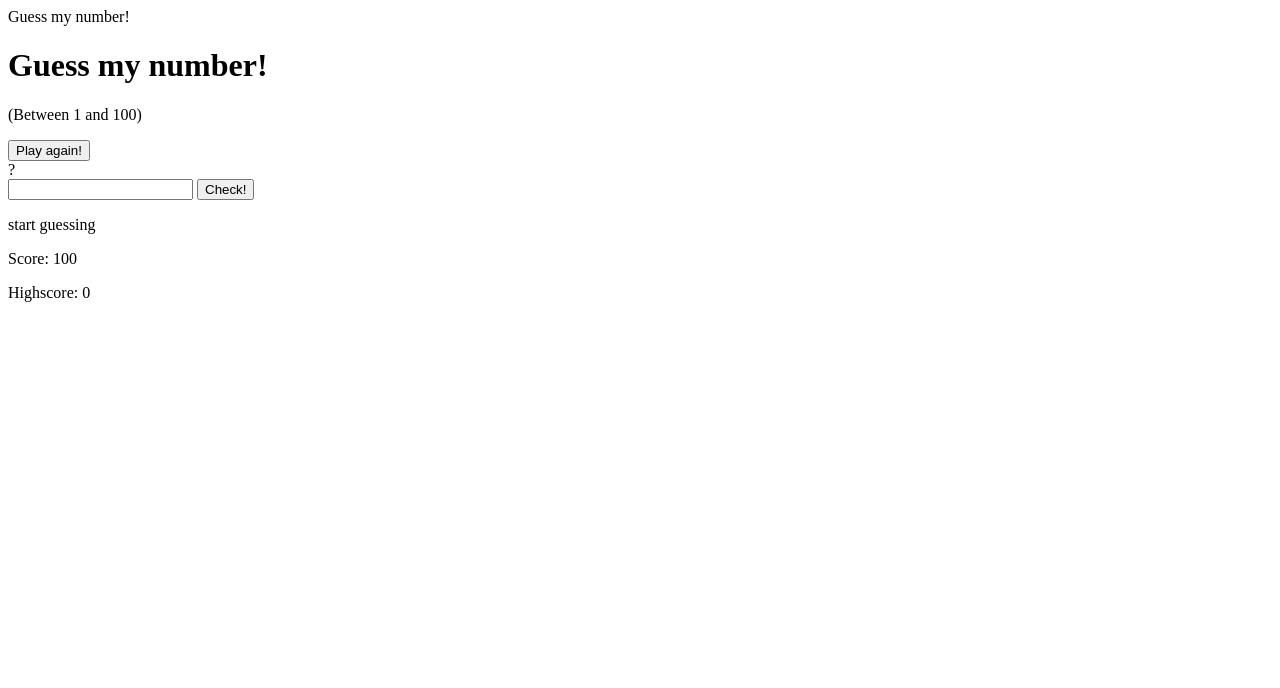
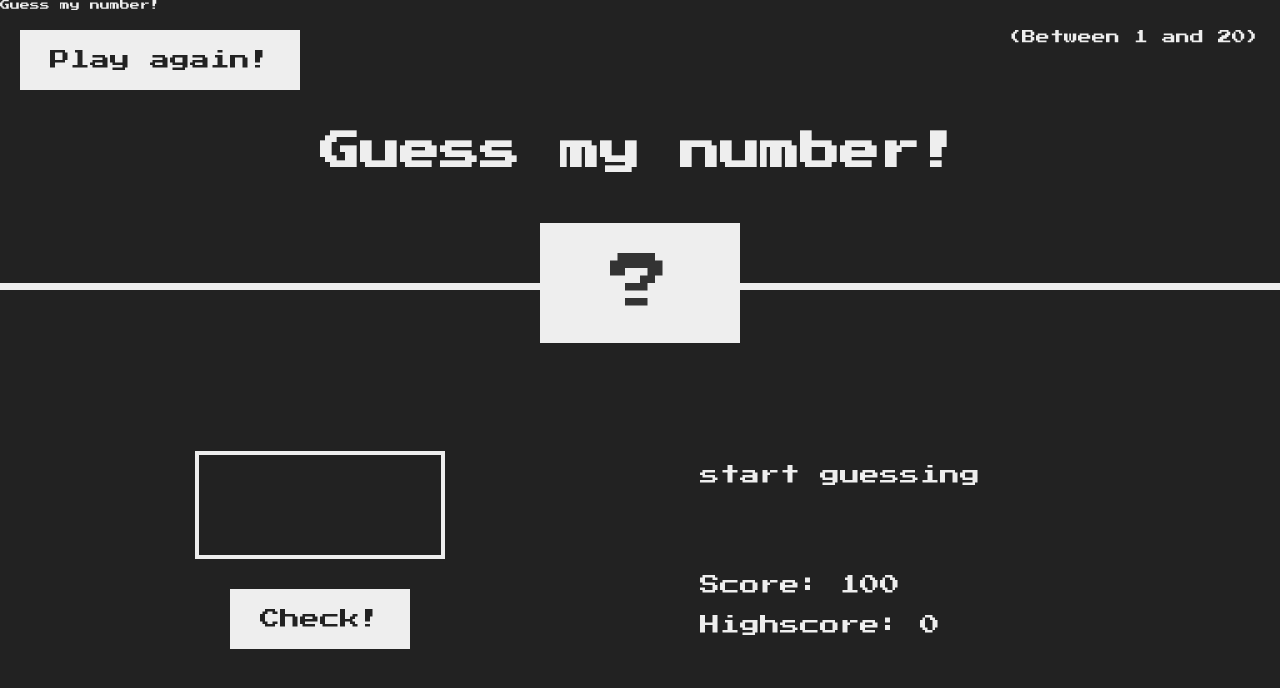
Before and after one commit to HenriqueGarciaS/Guess-my-number-js, a plain HTML site: page index.html in a window 1280 px wide. Drawn offline with Linux system fonts and the light colour scheme.

Commit message:
check number function

```diff
--- a/index.html
+++ b/index.html
@@ -5,24 +5,24 @@
         <meta name = "viewport" content = "width=device-width, initial-scale=1.0"/>
         <meta http-equiv="X-UA-compatible" content = "ie=edge" />
         <link rel="stylesheet" href="style.css" />
-        <tittle> Guess my number!</tittle>
+        <tittle>Guess my number!</tittle>
     </head>
     <body>
         <header>
             <h1>Guess my number!</h1>
-            <p class="between">(Between 1 and 100)</p>
-            <button class="btn-again">Play again!</button>
+            <p class="between">(Between 1 and 20)</p>
+            <button class="btn again">Play again!</button>
             <div class="number">?</div>
         </header>
         <main>
             <section class="left">
                 <input type="number" class="guess" />
-                <button class="btn-check">Check!</button>
+                <button class="btn check" onclick="checkNumber()">Check!</button>
             </section>
             <section class="right">
                 <p class="message">start guessing</p>
                 <p class="label-score"> Score: <span class="score">100</span></p>
-                <p class="label-highsocre">
+                <p class="label-highscore">
                     Highscore: <span class="highscore">0</span>
                 </p>
             </section>
--- a/script.js
+++ b/script.js
@@ -0,0 +1,24 @@
+'use strict';
+
+let score = parseInt(document.querySelector('.score').textContent);
+let number = Math.floor(Math.random() * 21);
+
+function checkNumber(){
+    let guessedNumber = parseInt(document.querySelector('.guess').value)
+    if(guessedNumber === number){
+        document.querySelector('.number').value = number;
+        document.querySelector('.message').textContent = 'You guessed correctly';
+        document.querySelector('.highscore').textContent = score;
+        document.querySelector('.number').textContent = number
+    }
+    else if(guessedNumber < number){
+        document.querySelector('.message').textContent = 'Too low';
+        score--;
+        document.querySelector('.score').textContent = score
+    }
+    else {
+        document.querySelector('.message').textContent = 'Too high';
+        score--;
+        document.querySelector('.score').textContent = score
+    }
+}
--- a/style.css
+++ b/style.css
@@ -0,0 +1,119 @@
+@import url('https://fonts.googleapis.com/css?family=Press+Start+2P&display=swap');
+
+* {
+  margin: 0;
+  padding: 0;
+  box-sizing: inherit;
+}
+
+html {
+  font-size: 62.5%;
+  box-sizing: border-box;
+}
+
+body {
+  font-family: 'Press Start 2P', sans-serif;
+  color: #eee;
+  background-color: #222;
+  /* background-color: #60b347; */
+}
+
+/* LAYOUT */
+header {
+  position: relative;
+  height: 35vh;
+  border-bottom: 7px solid #eee;
+}
+
+main {
+  height: 65vh;
+  color: #eee;
+  display: flex;
+  align-items: center;
+  justify-content: space-around;
+}
+
+.left {
+  width: 52rem;
+  display: flex;
+  flex-direction: column;
+  align-items: center;
+}
+
+.right {
+  width: 52rem;
+  font-size: 2rem;
+}
+
+/* ELEMENTS STYLE */
+h1 {
+  font-size: 4rem;
+  text-align: center;
+  position: absolute;
+  width: 100%;
+  top: 52%;
+  left: 50%;
+  transform: translate(-50%, -50%);
+}
+
+.number {
+  background: #eee;
+  color: #333;
+  font-size: 6rem;
+  width: 20rem;
+  padding: 3rem 0rem;
+  text-align: center;
+  position: absolute;
+  bottom: 0;
+  left: 50%;
+  transform: translate(-50%, 50%);
+}
+
+.between {
+  font-size: 1.4rem;
+  position: absolute;
+  top: 2rem;
+  right: 2rem;
+}
+
+.again {
+  position: absolute;
+  top: 2rem;
+  left: 2rem;
+}
+
+.guess {
+  background: none;
+  border: 4px solid #eee;
+  font-family: inherit;
+  color: inherit;
+  font-size: 5rem;
+  padding: 2.5rem;
+  width: 25rem;
+  text-align: center;
+  display: block;
+  margin-bottom: 3rem;
+}
+
+.btn {
+  border: none;
+  background-color: #eee;
+  color: #222;
+  font-size: 2rem;
+  font-family: inherit;
+  padding: 2rem 3rem;
+  cursor: pointer;
+}
+
+.btn:hover {
+  background-color: #ccc;
+}
+
+.message {
+  margin-bottom: 8rem;
+  height: 3rem;
+}
+
+.label-score {
+  margin-bottom: 2rem;
+}
```
